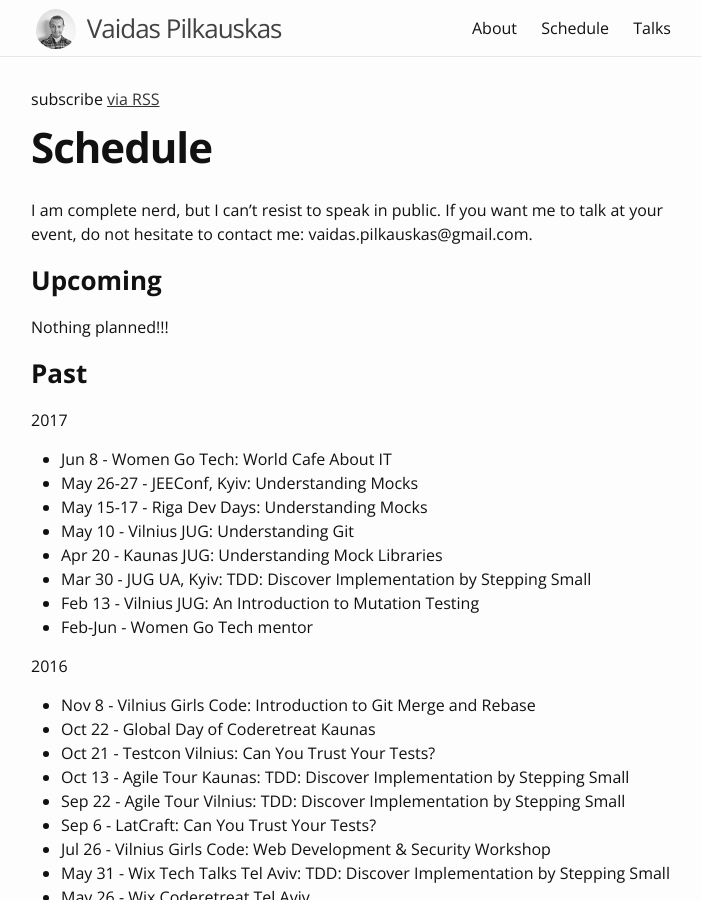
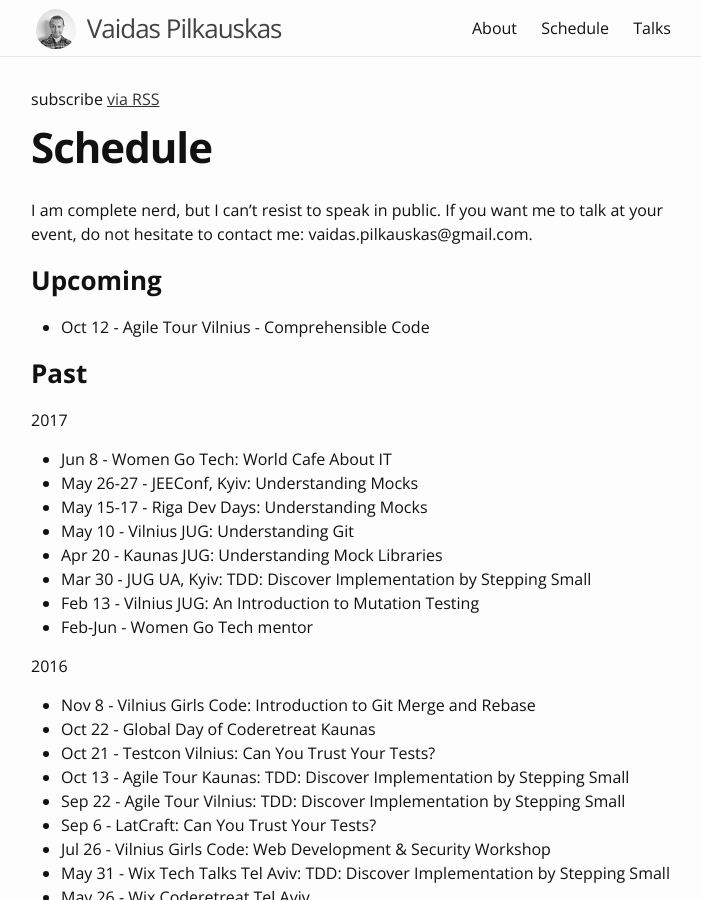
Before and after one commit to liucijus/liucijus.github.io, a Jekyll site: the page built from schedule.md, in a window 1280 px wide and 900 px high. Shown: the whole window, without its empty margins (289-990 px from the left). Built offline with Jekyll 4.4.1, drawn with Linux system fonts in a browser that asks for light colours.

Commit message:
Add Agile Tour 2017

```diff
--- a/schedule.md
+++ b/schedule.md
@@ -9,7 +9,7 @@ If you want me to talk at your event, do not hesitate to contact me: vaidas.pilk
 
 ### Upcoming
 
-Nothing planned!!!
+ * Oct 12 - Agile Tour Vilnius - Comprehensible Code
 
 ### Past
 
```
